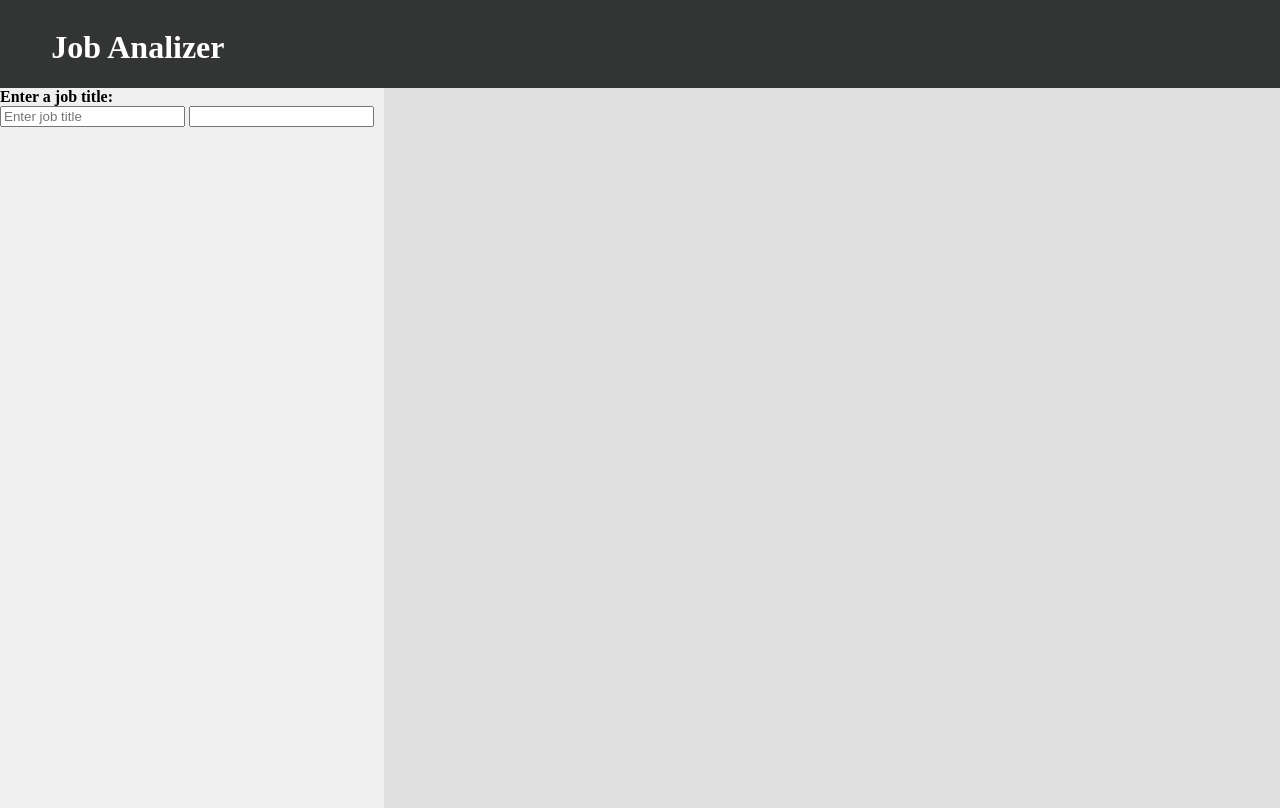
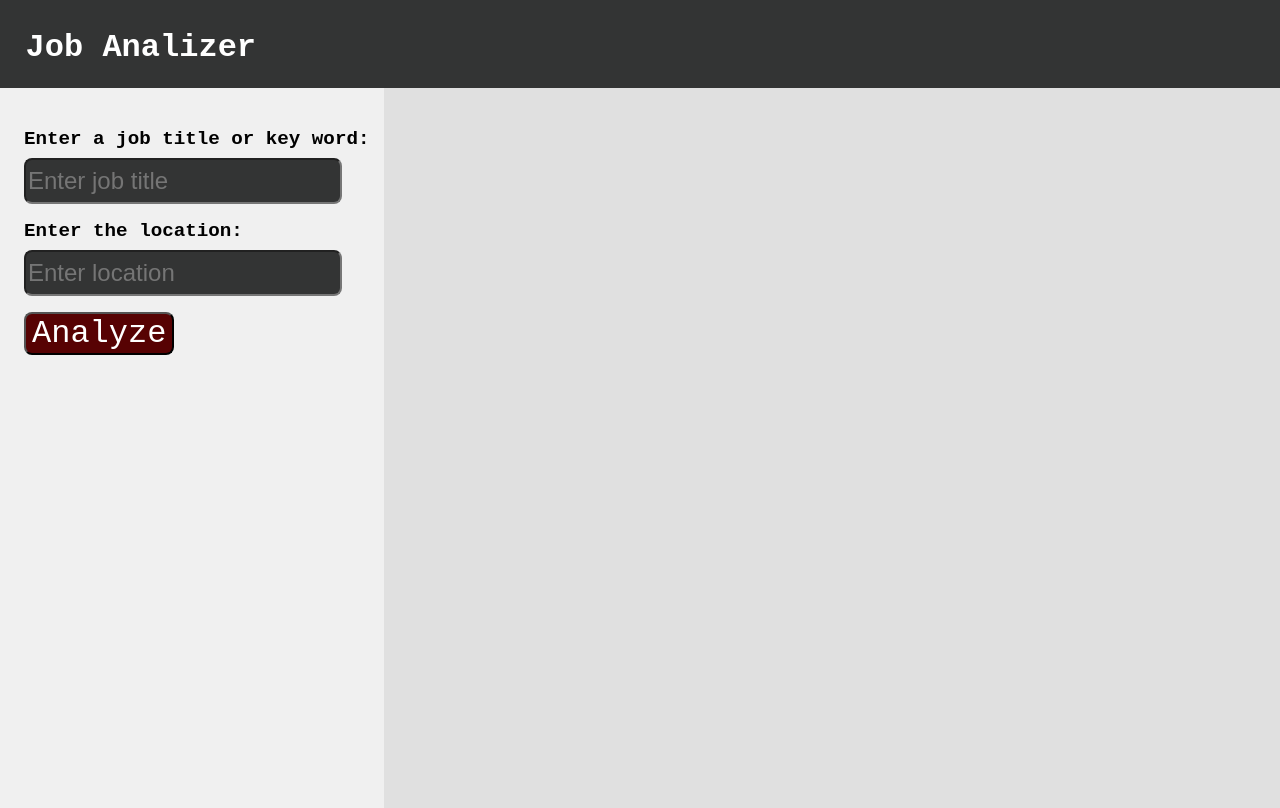
Before and after one commit to Raistlin08/job-analyzer, a Flask app: page / in a window 1280 px wide. Run offline with Flask 3, Linux system fonts and the light colour scheme.

Commit message:
started implementing analyze request

```diff
--- a/server/app.py
+++ b/server/app.py
@@ -1,4 +1,4 @@
-from flask import Flask, send_file
+from flask import Flask, send_file, jsonify, request
 
 app = Flask(__name__)
 
@@ -10,5 +10,13 @@ def index():
     return send_file("templates/index.html")
 
 
+
+@app.route('/analyze', methods=["POST"])
+def analyze():
+    data = request.get_json()
+    print(data["job"])
+    print(data["location"])
+    return "sds"
+
 if __name__ == '__main__':
     app.run(debug=True)
--- a/server/static/js/index.js
+++ b/server/static/js/index.js
@@ -0,0 +1,16 @@
+
+
+async function analyze() {
+    let job_input = document.getElementById("job-input")
+    let job_value = job_input.value
+    let location_input = document.getElementById("location-input")
+    let location_value = location_input.value
+
+    fetch("/analyze", {
+        method: "post",
+        headers: {
+        "Content-Type": "application/json",
+        },
+        body: JSON.stringify({job:job_value, location:location_value})
+    })
+}
--- a/server/static/style.css
+++ b/server/static/style.css
@@ -1,6 +1,7 @@
 body{
     margin: 0 0 0 0;
     padding-top: 0;
+    font-family: 'Courier New', Courier, monospace;
 }
 
 
@@ -13,7 +14,7 @@ header{
 }
 
 h1{
-    padding-left: 4vw;
+    padding-left: 2vw;
     color: white;
 }
 
@@ -28,6 +29,51 @@ main{
     background-color: #f0f0f0;
 }
 
+form{
+    padding-top: 5vh;
+    padding-left: 3vh;
+}
+
+#job-input-label{
+    font-size: larger;
+}
+
+#job-input{
+    margin: 1vh 0 2vh 0;
+    height: 5vh;
+    font-size: 1.5em;
+    background-color: #333434;
+    color: white;
+    border-radius: 1vh;
+}
+
+#location-input-label{
+    font-size: larger;
+}
+
+#location-input{
+    margin: 1vh 0 2vh 0;
+    height: 5vh;
+    font-size: 1.5em;
+    background-color: #333434;
+    color: white;
+    border-radius: 1vh;
+}
+
+#submit{
+    font-family: 'Courier New', Courier, monospace;
+    font-size: 2em;
+    background-color: #570203;
+    color: white;
+    border-radius: 1vh;
+    margin-left: 3vh;
+}
+
+#overview-div{
+}
+
+
+
 #answer-div{
     width: 70vw;
     background-color: #e0e0e0;
--- a/server/templates/index.html
+++ b/server/templates/index.html
@@ -15,10 +15,15 @@
         <main>
             <div id="selector-div">
                 <form>
-                    <label><b>Enter a job title:</b></label><br>
-                    <input type="text" id="job-input" placeholder="Enter job title">
-                    <input>
+                    <label id="job-input-label"><b>Enter a job title or key word:</b></label><br>
+                    <input type="text" id="job-input" placeholder="Enter job title"><br>
+                    <label id="location-input-label"><b>Enter the location:</b></label><br>
+                    <input type="text" id="location-input" placeholder="Enter location"><br>
                 </form>
+                <button id="submit"  onclick="analyze()">Analyze</button>
+                <div id="overview-div">
+                </div>
+
             </div>
             <div id="answer-div">
             </div>
```
